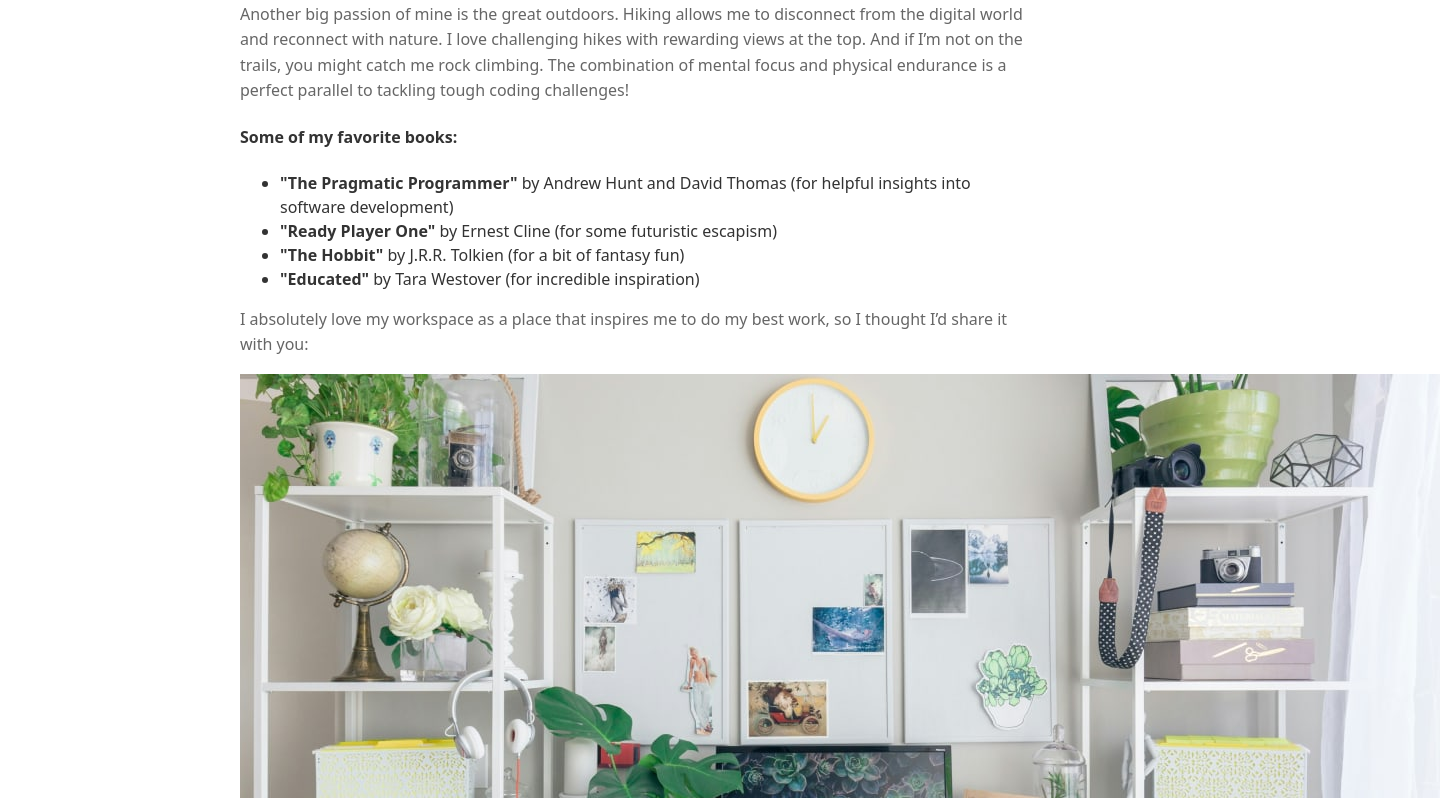
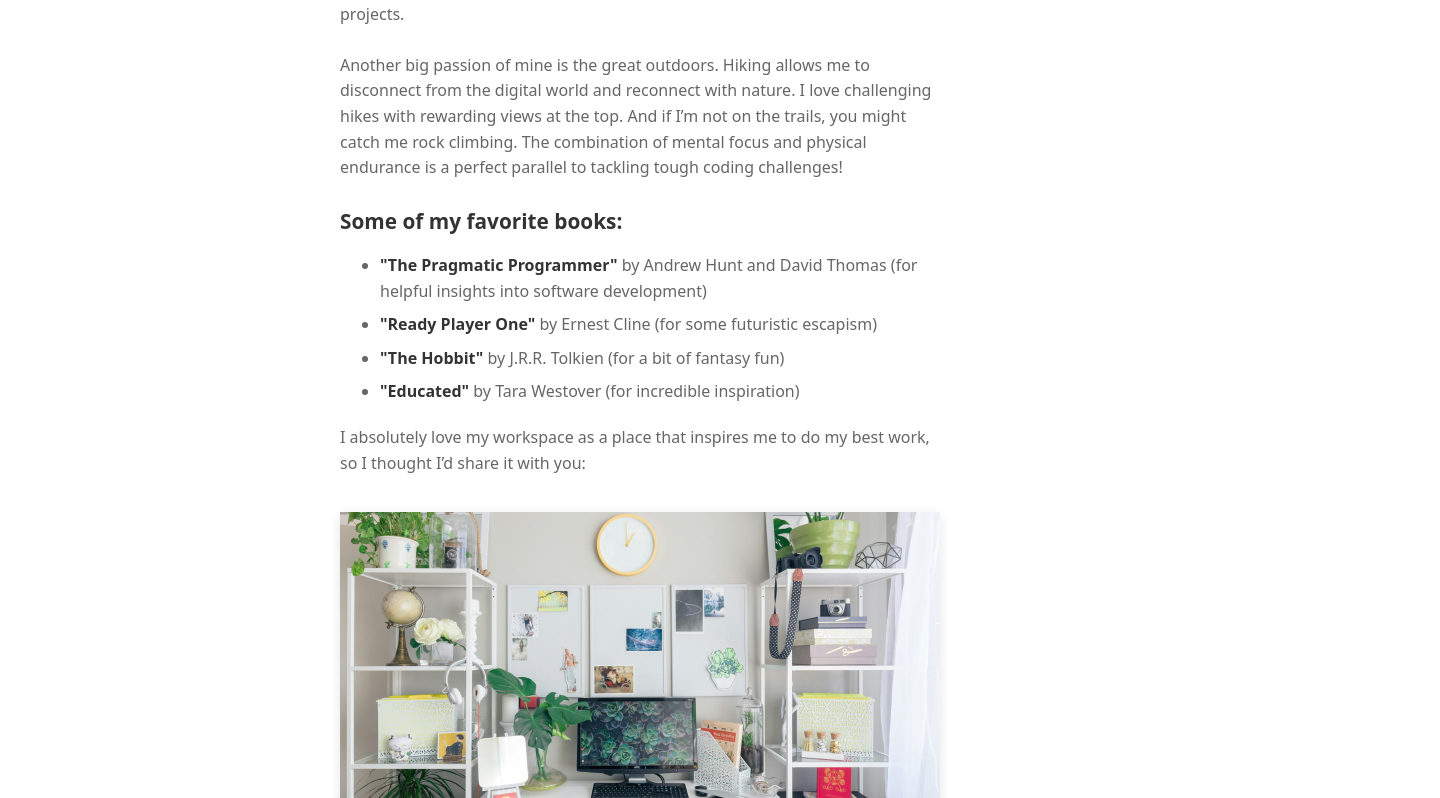
Before and after one commit to AubreyMartin/personal-blog-frontend-mento, a React (Vite) app: page /about in a window 1280 px wide. Shown: the part 422-1220 px from the top of the page, 1440 px wide, since content can reach past the window. Built offline with nearby package versions, Linux system fonts and the light colour scheme.

Commit message:
Fix About page theme colors and add missing element styling - Add proper theme variables for h3, h4, ul, li, and strong elements - Fix skills section CSS selector to match actual classes - Ensure all About page elements change colors with theme toggle

```diff
--- a/src/index.css
+++ b/src/index.css
@@ -377,6 +377,11 @@ button:focus-visible {
   text-align: left;
 }
 
+/* About page specific width */
+.about-page-container {
+  max-width: 600px !important;
+}
+
 .page-container h1 {
   color: var(--text-primary);
   margin-bottom: 1rem;
@@ -385,6 +390,34 @@ button:focus-visible {
 .page-container p {
   color: var(--text-secondary);
   line-height: 1.6;
+}
+
+.page-container h3 {
+  color: var(--text-primary);
+  font-size: 1.5em;
+  margin: 30px 0 15px 0;
+}
+
+.page-container h4 {
+  color: var(--text-primary);
+  font-size: 1.3em;
+  margin: 25px 0 15px 0;
+}
+
+.page-container ul {
+  color: var(--text-secondary);
+  line-height: 1.6;
+  margin-bottom: 20px;
+}
+
+.page-container li {
+  color: var(--text-secondary);
+  margin-bottom: 8px;
+}
+
+.page-container strong {
+  color: var(--text-primary);
+  font-weight: 600;
 }
 
 /* ========== Home Page ========== */
@@ -529,7 +562,7 @@ button:focus-visible {
 /* ========== About Page ========== */
 .about-page {
   width: 100%;
-  max-width: 800px;
+  max-width: 600px;
   margin: 0 auto;
   padding: 20px;
 }
@@ -556,12 +589,15 @@ button:focus-visible {
 }
 
 .about-page .about-content p {
+  max-width: 600px;
   color: var(--text-secondary);
   margin-bottom: 20px;
 }
 
-.about-page .skills-section {
+.about-page-container .skills-section {
+  max-width: 600px;
   margin-top: 30px;
+  color: var(--text-primary);
 }
 
 .about-page .skills-grid {
@@ -569,6 +605,7 @@ button:focus-visible {
   grid-template-columns: repeat(auto-fit, minmax(200px, 1fr));
   gap: 16px;
   margin-top: 20px;
+  color: var(--text-primary);
 }
 
 .about-page .skill-item {
@@ -576,10 +613,19 @@ button:focus-visible {
   padding: 12px 16px;
   border-radius: 8px;
   text-align: center;
-  color: var(--text-primary);
+  color: var(--text-secondary);
   font-weight: 500;
 }
 
+.workspace-image {
+  width: 100%;
+  max-height: 368px;
+  max-width: 600px;
+  margin: 20px auto;
+  border-radius: 0px;
+  box-shadow: 0 4px 12px var(--shadow-color);
+  object-fit: cover;
+}
 /* ========== Newsletter Page ========== */
 .newsletter-page {
   width: 100%;
--- a/src/pages/Article.jsx
+++ /dev/null
@@ -1,12 +0,0 @@
-import React from "react";
-
-const Article = () => {
-  return (
-    <main className="page-container">
-      <h1>Article Page</h1>
-      <p>This is a placeholder for the Article page.</p>
-    </main>
-  );
-};
-
-export default Article;
--- a/src/pages/about.jsx
+++ b/src/pages/about.jsx
@@ -4,7 +4,7 @@ import SocialButtons from "../components/social";
 import workspaceImage from "../assets/images/image-workspace-large.jpg";
 
 const About = () => (
-  <main className="page-container">
+  <main className="page-container about-page-container">
     <h1>About</h1>
     <p>
       Hi, I’m Paulina! Ever since I can remember, I’ve had a passion for
@@ -51,7 +51,7 @@ const About = () => (
       I absolutely love my workspace as a place that inspires me to do my best
       work, so I thought I’d share it with you:
     </p>
-    <img src={workspaceImage} alt="workspace" />
+    <img className="workspace-image" src={workspaceImage} alt="workspace" />
     <p>
       I hope this blog not only documents my growth but also helps others see
       that coding can be for everyone. Thanks for joining me on this journey!
```
